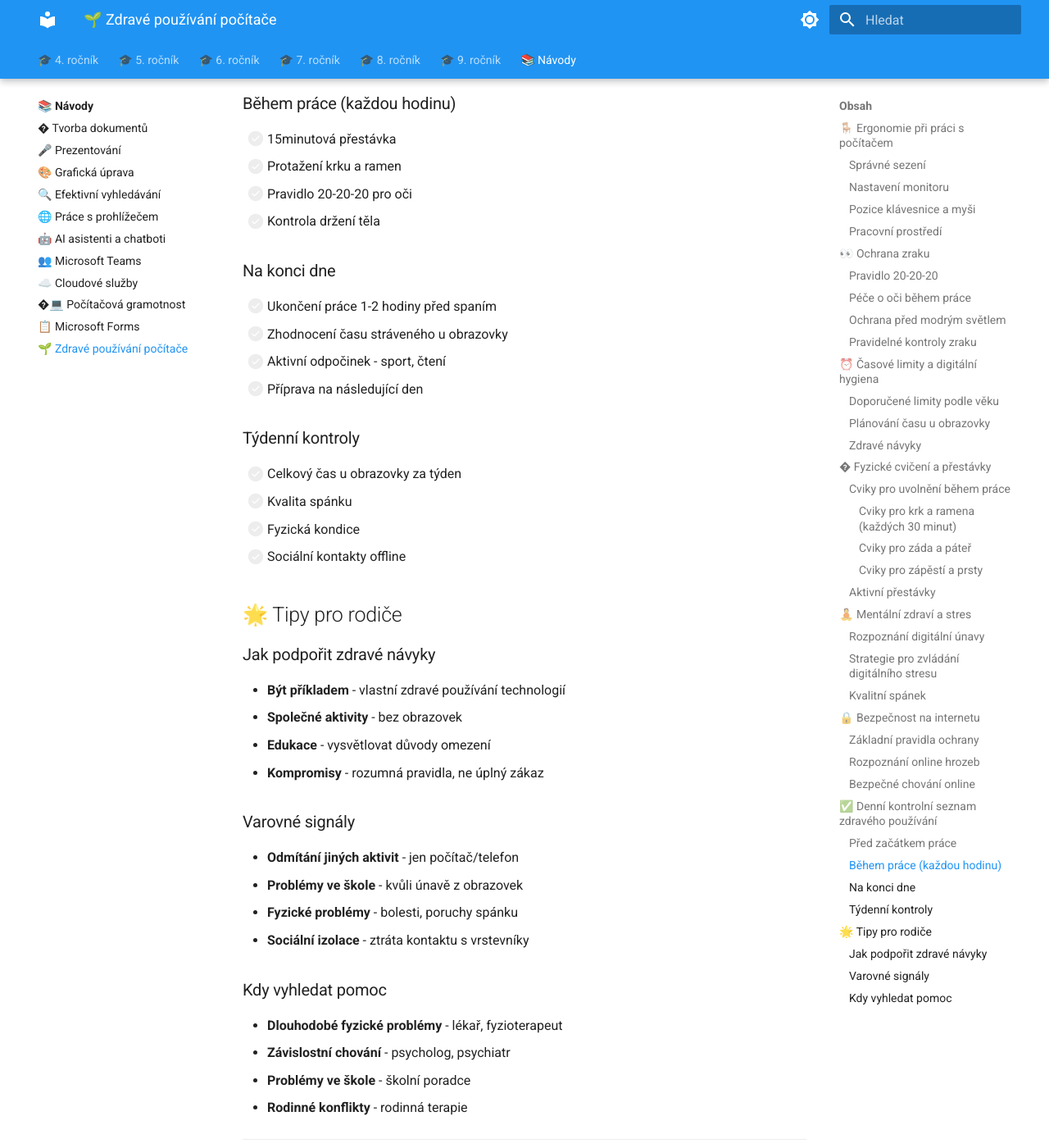
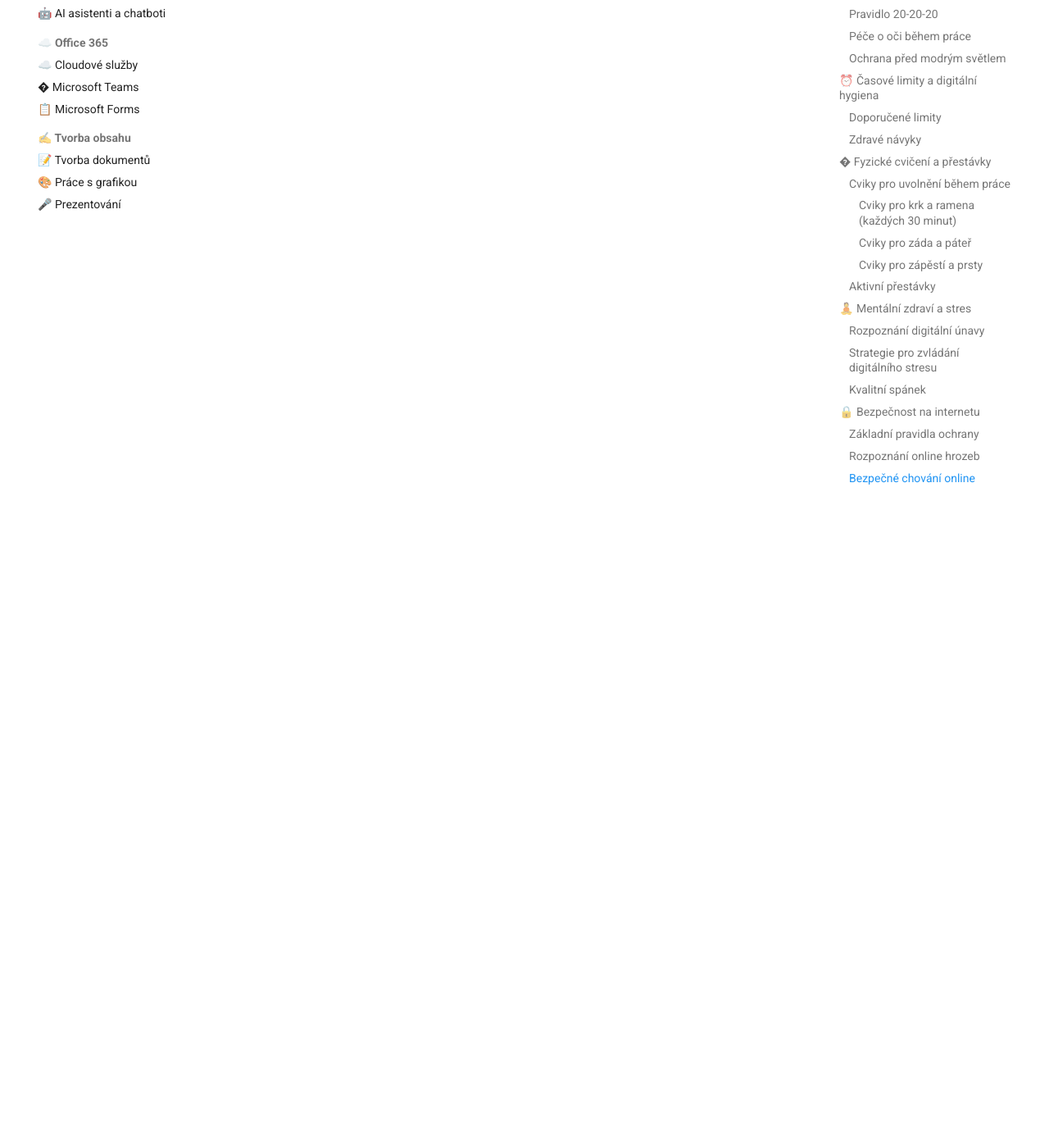
Before and after one commit to tomnovota/zs-materialy, an MkDocs documentation site: the page built from docs/navody/zdrave-pouzivani-pocitace.md, in a window 1280 px wide and 1400 px high, scrolled down 5137 px. Shown: the whole window at 82% size. Built offline with MkDocs 1.6.1 and Material for MkDocs 9.7.7, drawn with Linux system fonts in a browser that asks for light colours; some of the changed text lies outside the part shown.

Commit message:
Updated for 1st lesson.

````diff
--- a/docs/navody/zdrave-pouzivani-pocitace.md
+++ b/docs/navody/zdrave-pouzivani-pocitace.md
@@ -4,7 +4,7 @@
 
 ### Správné sezení
 - **Výška židle:** Nohy položené na zemi, stehna vodorovně
-- **Záda:** Opřená o opěradlo, rovná páteř, lordóza podporovaná
+- **Záda:** Opřená o opěradlo, rovná páteř, podporovaná lordóza
 - **Ruce:** Lokty v úhlu 90-110°, zápěstí rovná a neutrální
 - **Hlava:** Rovná, pohled směrem dopředu, brada mírně vtažená
 
@@ -47,31 +49,12 @@
 - **Tmavý režim** aplikací - zejména večer
 - **Snížení jasu** před spaním
 
-### Pravidelné kontroly zraku
-- **Dětský oční lékař** - minimálně jednou ročně
-- **Příznaky únavy očí:** pálení, slzení, rozostřené vidění
-- **Signály problémů:** časté bolesti hlavy, mžitky před očima
-- **Korekční pomůcky** - brýle nebo čočky podle doporučení lékaře
-
 ## ⏰ Časové limity a digitální hygiena
 
-### Doporučené limity podle věku
-- **1.-5. ročník:** Maximálně 1 hodina denně (mimo školní práci)
-- **6.-9. ročník:** Maximálně 2 hodiny denně (mimo školní práci)
+### Doporučené limity
+- **Pracovní dny:** Maximálně 2 hodiny denně (mimo školní práci)
 - **Víkendy:** O něco volnější, ale ne celý den u obrazovky
 - **Přestávky:** Minimálně 15 minut každou hodinu aktivní práce
-
-### Plánování času u obrazovky
-```
-Denní rozvrh pro žáka 7. třídy:
-07:00 - 15:00  Škola (povinné)
-15:00 - 16:00  Odpočinek, svačina
-16:00 - 17:30  Domácí úkoly (obrazovka)
-17:30 - 18:30  Sport/venkovní aktivity
-18:30 - 19:00  Večeře
-19:00 - 20:00  Volný čas (max. 1 hod. u obrazovky)
-20:00 - 21:00  Příprava na spánek (bez obrazovek)
-```
 
 ### Zdravé návyky
 - **Žádné obrazovky 1-2 hodiny před spaním** - lepší kvalita spánku
@@ -155,52 +138,6 @@ Denní rozvrh pro žáka 7. třídy:
 - **Nedůvěřivost k neznámým** - online i offline pravidla platí stejně
 - **Backup důležitých dat** - záloha proti ransomware
 
-## ✅ Denní kontrolní seznam zdravého používání
-
-### Před začátkem práce
-- [ ] Správně nastavené pracovní místo
-- [ ] Dostatečné osvětlení
-- [ ] Naplánované přestávky
-- [ ] Hydratace - sklenka vody po ruce
-
-### Během práce (každou hodinu)
-- [ ] 15minutová přestávka
-- [ ] Protažení krku a ramen
-- [ ] Pravidlo 20-20-20 pro oči
-- [ ] Kontrola držení těla
-
-### Na konci dne
-- [ ] Ukončení práce 1-2 hodiny před spaním
-- [ ] Zhodnocení času stráveného u obrazovky
-- [ ] Aktivní odpočinek - sport, čtení
-- [ ] Příprava na následující den
-
-### Týdenní kontroly
-- [ ] Celkový čas u obrazovky za týden
-- [ ] Kvalita spánku
-- [ ] Fyzická kondice
-- [ ] Sociální kontakty offline
-
-## 🌟 Tipy pro rodiče
-
-### Jak podpořit zdravé návyky
-- **Být příkladem** - vlastní zdravé používání technologií
-- **Společné aktivity** - bez obrazovek
-- **Edukace** - vysvětlovat důvody omezení
-- **Kompromisy** - rozumná pravidla, ne úplný zákaz
-
-### Varovné signály
-- **Odmítání jiných aktivit** - jen počítač/telefon
-- **Problémy ve škole** - kvůli únavě z obrazovek
-- **Fyzické problémy** - bolesti, poruchy spánku
-- **Sociální izolace** - ztráta kontaktu s vrstevníky
-
-### Kdy vyhledat pomoc
-- **Dlouhodobé fyzické problémy** - lékař, fyzioterapeut
-- **Závislostní chování** - psycholog, psychiatr
-- **Problémy ve škole** - školní poradce
-- **Rodinné konflikty** - rodinná terapie
-
 ---
 
 ⚡ **Pamatujte:** Technologie jsou skvělými nástroji, ale důležité je je používat uvědoměle a s mírou!
--- a/mkdocs.yml
+++ b/mkdocs.yml
@@ -98,25 +98,25 @@ markdown_extensions:
 # Page tree
 nav:
   - "🎓 4. ročník":
-    - "📚 Učební texty": 04/index.md
+    - "📚 Výukové texty": 04/index.md
     - "📅 Plán hodin":
       - "4.A Sk1": 04/plan-hodin-4a-sk1.md
       - "4.A Sk2": 04/plan-hodin-4a-sk2.md
     - "📊 Hodnocení": 04/hodnoceni.md
   - "🎓 5. ročník":
-    - "📚 Učební texty": 05/index.md
+    - "📚 Výukové texty": 05/index.md
     - "📅 Plán hodin":
       - "5.B Sk1": 05/plan-hodin-5b-sk1.md
       - "5.B Sk2": 05/plan-hodin-5b-sk2.md
     - "📊 Hodnocení": 05/hodnoceni.md
   - "🎓 6. ročník":
-    - "📚 Učební texty": 06/index.md
+    - "📚 Výukové texty": 06/index.md
     - "📅 Plán hodin":
       - "6.C Sk1": 06/plan-hodin-6c-sk1.md
       - "6.C Sk2": 06/plan-hodin-6c-sk2.md
     - "📊 Hodnocení": 06/hodnoceni.md
   - "🎓 7. ročník":
-    - "📚 Učební texty": 07/index.md
+    - "📚 Výukové texty": 07/index.md
     - "📅 Plán hodin":
       - "7.A Sk1": 07/plan-hodin-7a-sk1.md
       - "7.A Sk2": 07/plan-hodin-7a-sk2.md
@@ -124,14 +124,14 @@ nav:
       - "7.B Sk2": 07/plan-hodin-7b-sk2.md
     - "📊 Hodnocení": 07/hodnoceni.md
   - "🎓 8. ročník":
-    - "📚 Učební texty": 08/index.md
+    - "📚 Výukové texty": 08/index.md
     - "📅 Plán hodin":
       - "8.B Sk1": 08/plan-hodin-8b-sk1.md
       - "8.B Sk2": 08/plan-hodin-8b-sk2.md
       - "8.C Sk2": 08/plan-hodin-8c-sk2.md
     - "📊 Hodnocení": 08/hodnoceni.md
   - "🎓 9. ročník":
-    - "📚 Učební texty": 09/index.md
+    - "📚 Výukové texty": 09/index.md
     - "📅 Plán hodin":
       - "9.A Sk1": 09/plan-hodin-9a-sk1.md
       - "9.A Sk2": 09/plan-hodin-9a-sk2.md
@@ -140,17 +140,21 @@ nav:
     - "📊 Hodnocení": 09/hodnoceni.md
   - "📚 Návody":
     - navody/index.md
-    - "� Tvorba dokumentů": navody/tvorba-dokumentu.md
-    - "🎤 Prezentování": navody/prezentovani.md
-    - "🎨 Grafická úprava": navody/graficka-uprava.md
-    - "🔍 Efektivní vyhledávání": navody/vyhledavani.md
-    - "🌐 Práce s prohlížečem": navody/prohlidace.md
-    - "🤖 AI asistenti a chatboti": navody/ai-asistenti.md
-    - "👥 Microsoft Teams": navody/teams.md
-    - "☁️ Cloudové služby": navody/cloudove-sluzby.md
-    - "�💻 Počítačová gramotnost": navody/pocitacova-gramotnost.md
-    - "📋 Microsoft Forms": navody/forms.md
-    - "🌱 Zdravé používání počítače": navody/zdrave-pouzivani-pocitace.md
+    - "💻 Počítačová gramotnost":
+      - "🌱 Zdravé používání počítače": navody/zdrave-pouzivani-pocitace.md
+      - "💻 Operační systém": navody/operacni-system.md
+      - "� Práce s prohlížečem": navody/prohlidace.md
+    - "📊 Práce s informacemi":
+      - "🔍 Efektivní vyhledávání": navody/vyhledavani.md
+      - "🤖 AI asistenti a chatboti": navody/ai-asistenti.md
+    - "☁️ Office 365":
+      - "☁️ Cloudové služby": navody/cloudove-sluzby.md
+      - "� Microsoft Teams": navody/teams.md
+      - "📋 Microsoft Forms": navody/forms.md
+    - "✍️ Tvorba obsahu":
+      - "📝 Tvorba dokumentů": navody/tvorba-dokumentu.md
+      - "🎨 Práce s grafikou": navody/graficka-uprava.md
+      - "🎤 Prezentování": navody/prezentovani.md
 
 # Extra
 extra:
````
Also changed, not shown: other parts of docs/navody/zdrave-pouzivani-pocitace.md (+2 -0 lines), docs/index.md (+57 -4 lines), docs/navody/index.md (+72 -68 lines), docs/navody/operacni-system.md (renamed from docs/navody/pocitacova-gramotnost.md, +1 -5 lines), docs/navody/image.png (added).
